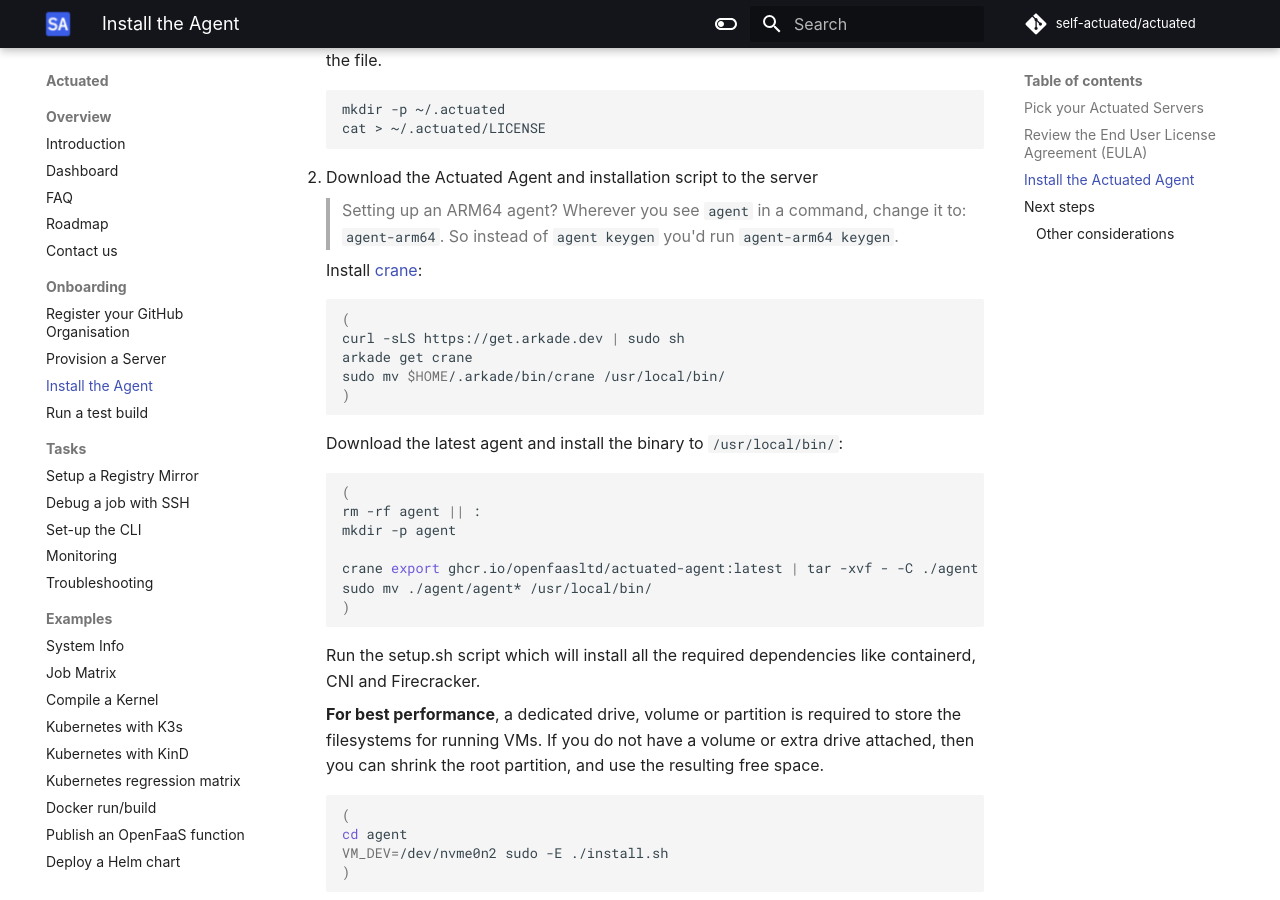
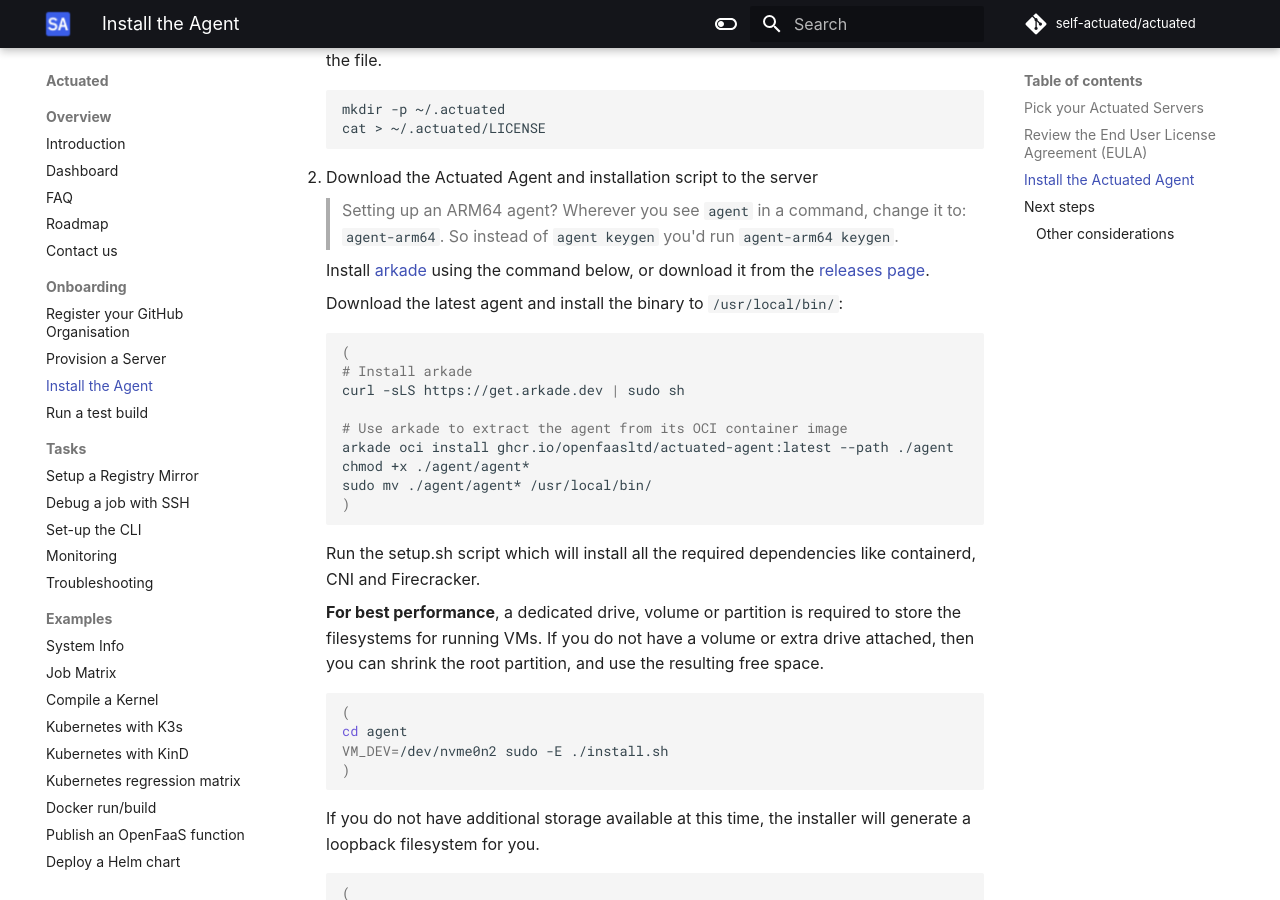
Before and after one commit to welteki/docs.actuated.dev, an MkDocs documentation site: the page built from docs/install-agent.md, in a window 1280 px wide and 900 px high, scrolled down 1090 px. Built offline with MkDocs 1.6.1 and Material for MkDocs 9.7.7, drawn with Linux system fonts in a browser that asks for light colours; some web fonts are replaced.

Commit message:
Switch from crane to arkade for getting the agent package
Signed-off-by: Alex Ellis (OpenFaaS Ltd) <alexellis2@gmail.com>

````diff
--- a/docs/install-agent.md
+++ b/docs/install-agent.md
@@ -38,24 +38,18 @@
 
     > Setting up an ARM64 agent? Wherever you see `agent` in a command, change it to: `agent-arm64`. So instead of `agent keygen` you'd run `agent-arm64 keygen`.
 
-    Install [crane](https://github.com/google/go-containerregistry/releases):
-
-    ```bash
-    (
-    curl -sLS https://get.arkade.dev | sudo sh
-    arkade get crane
-    sudo mv $HOME/.arkade/bin/crane /usr/local/bin/
-    )
-    ```
+    Install [arkade](https://github.com/alexellis/arkade) using the command below, or download it from the [releases page](https://github.com/alexellis/arkade/releases).
 
     Download the latest agent and install the binary to `/usr/local/bin/`:
 
     ```bash
     (
-    rm -rf agent || :
-    mkdir -p agent
+    # Install arkade
+    curl -sLS https://get.arkade.dev | sudo sh
 
-    crane export ghcr.io/openfaasltd/actuated-agent:latest | tar -xvf - -C ./agent
+    # Use arkade to extract the agent from its OCI container image
+    arkade oci install ghcr.io/openfaasltd/actuated-agent:latest --path ./agent
+    chmod +x ./agent/agent*
     sudo mv ./agent/agent* /usr/local/bin/
     )
     ```
````
